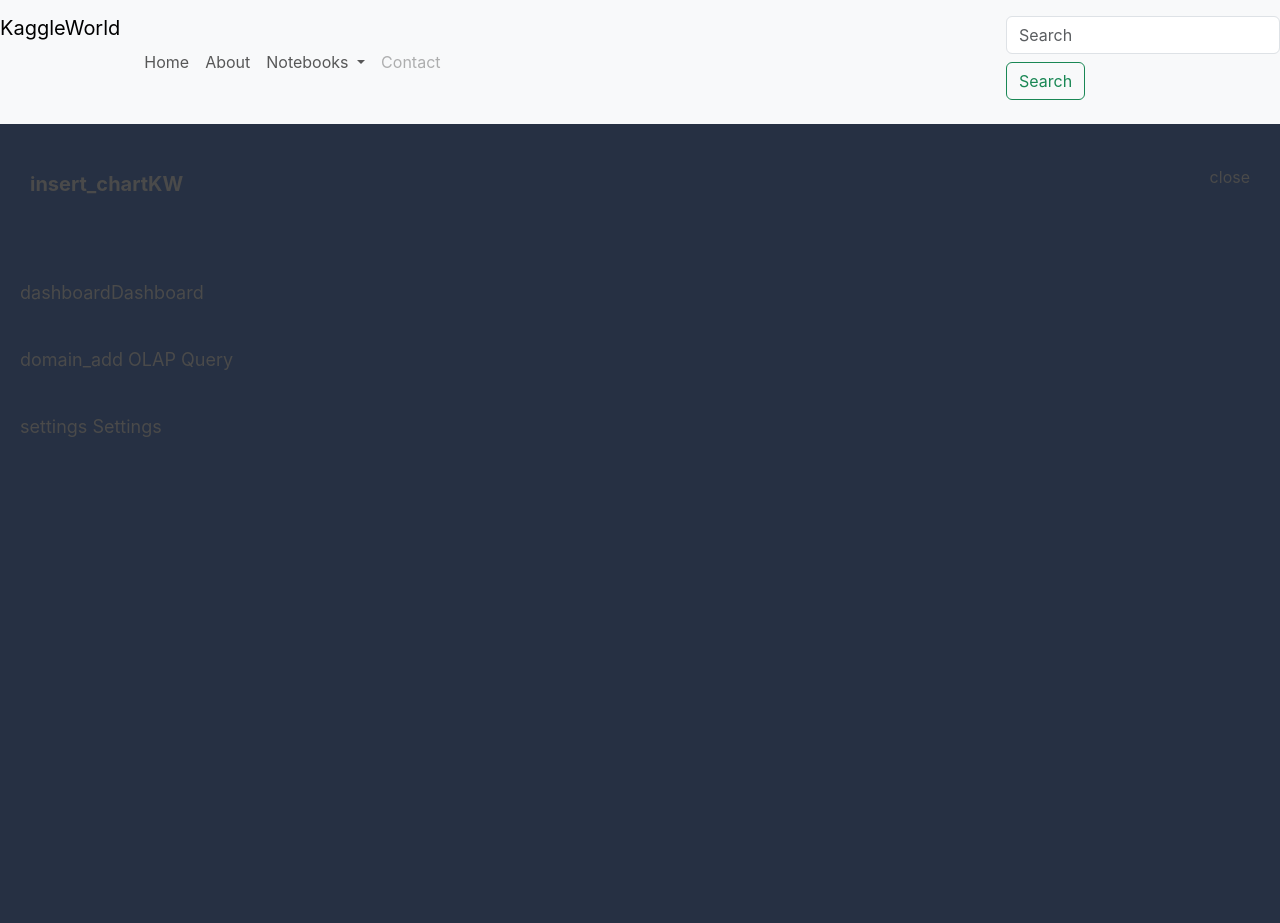
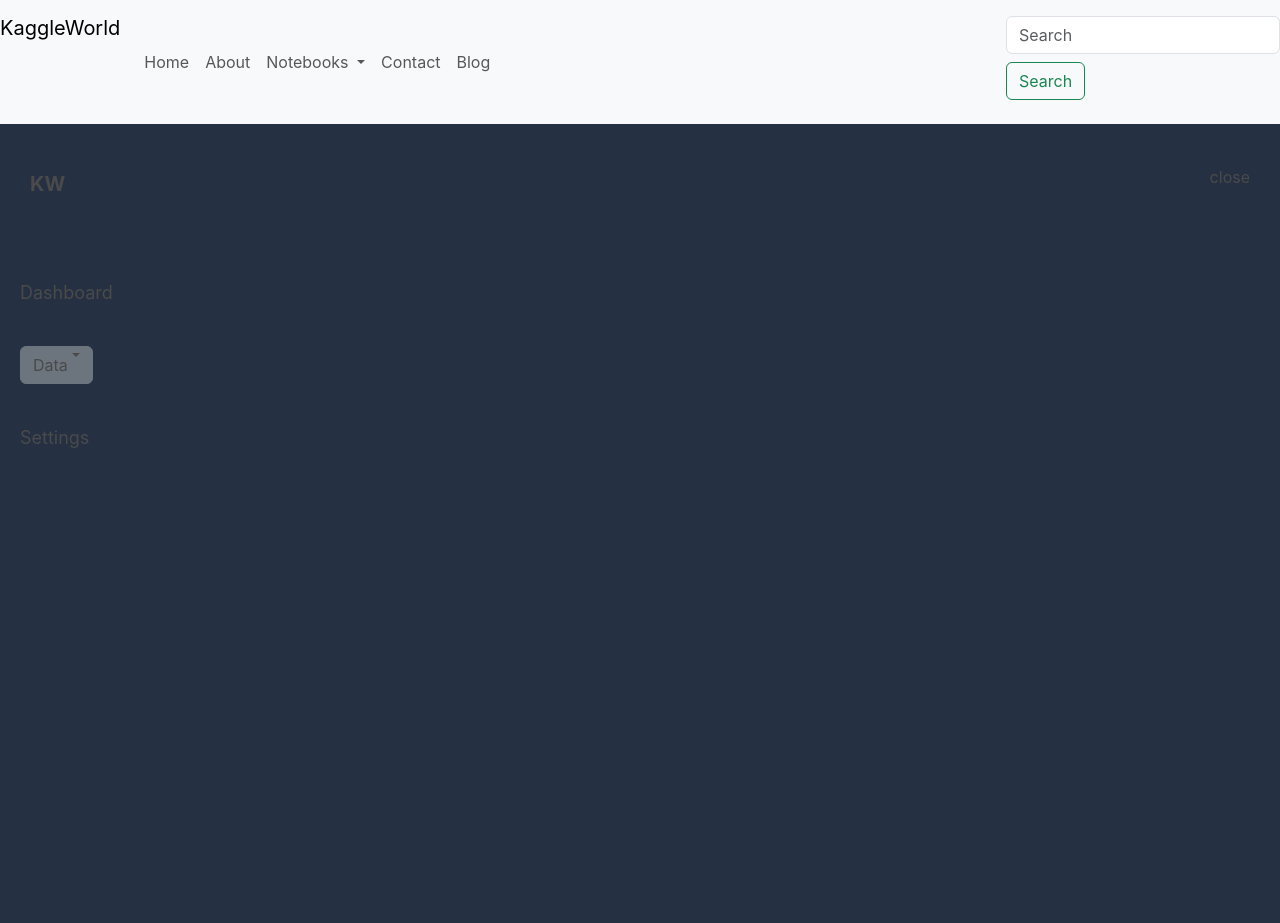
Before and after one commit to JoshuaFarara/KaggleWorld, a Flask app: page /notebook-dashboard in a window 1280 px wide. Shown: the top 923 px of the page. Run offline with Flask 3, Linux system fonts and the light colour scheme; some libraries are stand-ins or nearby versions.

Commit message:
Navigation update, sidebar implementation, styles: 	modified:   static/styles.css 	modified:   templates/navigation.html 	modified:   templates/notebook-dashboard.html

```diff
--- a/static/styles.css
+++ b/static/styles.css
@@ -1,3 +1,44 @@
+/* body {
+    margin: 0;
+    padding: 0;
+    background-color: #1d2634;
+    color: #9e9ea4;
+    font-family: "Merriweather", sans-serif;
+}
+
+.material-icons-outlined {
+    vertical-align: middle;
+    line-height: 1px;
+    font-size: 35px;
+}
+
+.grid-container {
+    display: grid;
+    grid-template-columns: 260px 1fr 1fr 1fr;
+    grid-template-rows: 0.2fr 3fr;
+    grid-template-areas:
+        'sidebar header header header'
+        'sidebar main main main'
+        ;
+    height: 100vh;
+
+} */
+
+/*-------- HEADER -------*/
+.header {
+    grid-area: header;
+    height: 70px;
+    display: flex;
+    align-items: center;
+    justify-content: space-between;
+    padding: 0 30px 0 30px;
+    box-shadow: 0 6px 7px -3px rgba(0, 0, 0, 0.35);
+}
+
+.menu-icon {
+    display: none;
+}
+
 /*-------- SIDEBAR -------*/
 #sidebar {
     grid-area: sidebar;
@@ -61,3 +102,16 @@
     */
     z-index: 12 !important;
 }
+
+/*-------- MAIN -------*/
+.main-container {
+    grid-area: main;
+    overflow-y: auto;
+    padding: 20px 20px;
+    color: rgba(255, 255, 255, 0.95);
+}
+
+.main-title {
+    display: flex;
+    justify-content: space-between;
+}
--- a/templates/navigation.html
+++ b/templates/navigation.html
@@ -1,6 +1,6 @@
 <!-- Navbar -->
 <nav class="navbar navbar-expand-lg navbar-light bg-light">
-  <a class="navbar-brand" href="#">KaggleWorld</a>
+  <a class="navbar-brand" href="/home">KaggleWorld</a>
   <button class="navbar-toggler" type="button" data-toggle="collapse" data-target="#navbarSupportedContent" aria-controls="navbarSupportedContent" aria-expanded="false" aria-label="Toggle navigation">
     <span class="navbar-toggler-icon"></span>
   </button>
@@ -22,7 +22,10 @@
         </ul>
       </li>
       <li class="nav-item">
-        <a class="nav-link disabled" href="#">Contact</a>
+        <a class="nav-link" href="#">Contact</a>
+      </li>
+      <li class="nav-item">
+        <a class="nav-link" href="#">Blog</a>
       </li>
     </ul>
     <form class="form-inline my-2 my-lg-0">
--- a/templates/notebook-dashboard.html
+++ b/templates/notebook-dashboard.html
@@ -6,7 +6,7 @@
  <aside id="sidebar">
     <div class="sidebar-title">
       <div class="sidebar-brand">
-        <span class="material-icons-outlined">insert_chart</span>KW
+        <span class="material-icons-outlined">KW</span>
       </div>
       <div>
         <span class="material-icons-outlined" onclick="closeSidebar()">close</span>
@@ -15,19 +15,26 @@
     </div>
 
     <ul class="sidebar-list">
-      <li class="sidebar-list-item">
-          <a href="#">
-          <span class="material-icons-outlined">dashboard</span>Dashboard
-          </a>
+        <li class="sidebar-list-item">
+            <a href="#">
+            <span class="material-icons-outlined">Dashboard</span>
+            </a>
+        </li>
+        <li class="sidebar-list-item dropdown">
+            <a href="#" class="btn btn-secondary dropdown-toggle" type="button" data-bs-toggle="dropdown" aria-expanded="false">
+                <span class="material-icons-outlined">Data</span>
+            </a>
+            <ul class="dropdown-menu" aria-labelledby="dataDropdown">
+                {% for notebook in notebooks %}
+                <li><a class="dropdown-item" href="#">{{ notebook }}</a></li>
+                {% if not loop.last %}
+                <ul class="dropdown-divider"></ul>
+                {% endif %}
+                {% endfor %}
+            </ul>
       </li>
       <li class="sidebar-list-item">
-          <a href="#">
-          <span class="material-icons-outlined">domain_add</span> OLAP Query
-          <!-- <span class="material-symbols-outlined">expand_less</span> -->
-          </a>
-      </li>
-      <li class="sidebar-list-item">
-        <span class="material-icons-outlined">settings</span> Settings
+        <span class="material-icons-outlined">Settings</span>
       </li>
     </ul>
 
```
